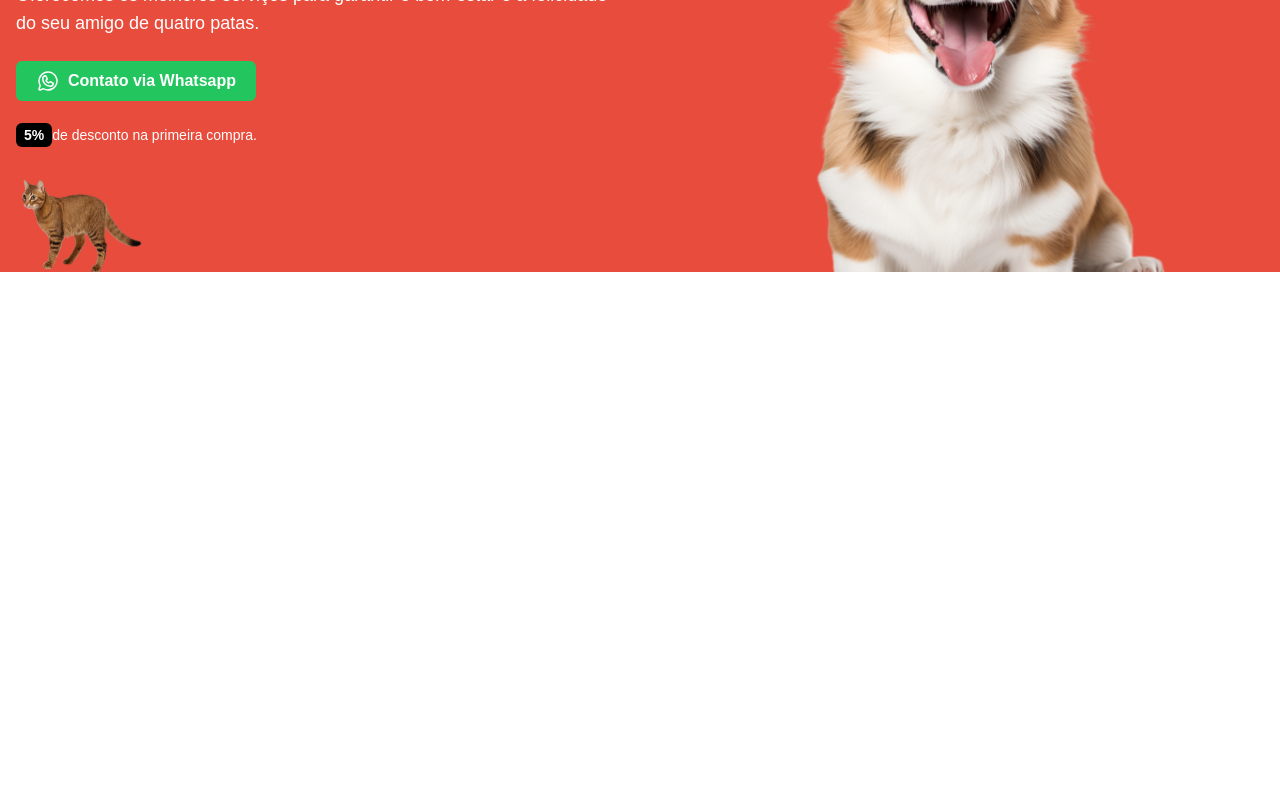
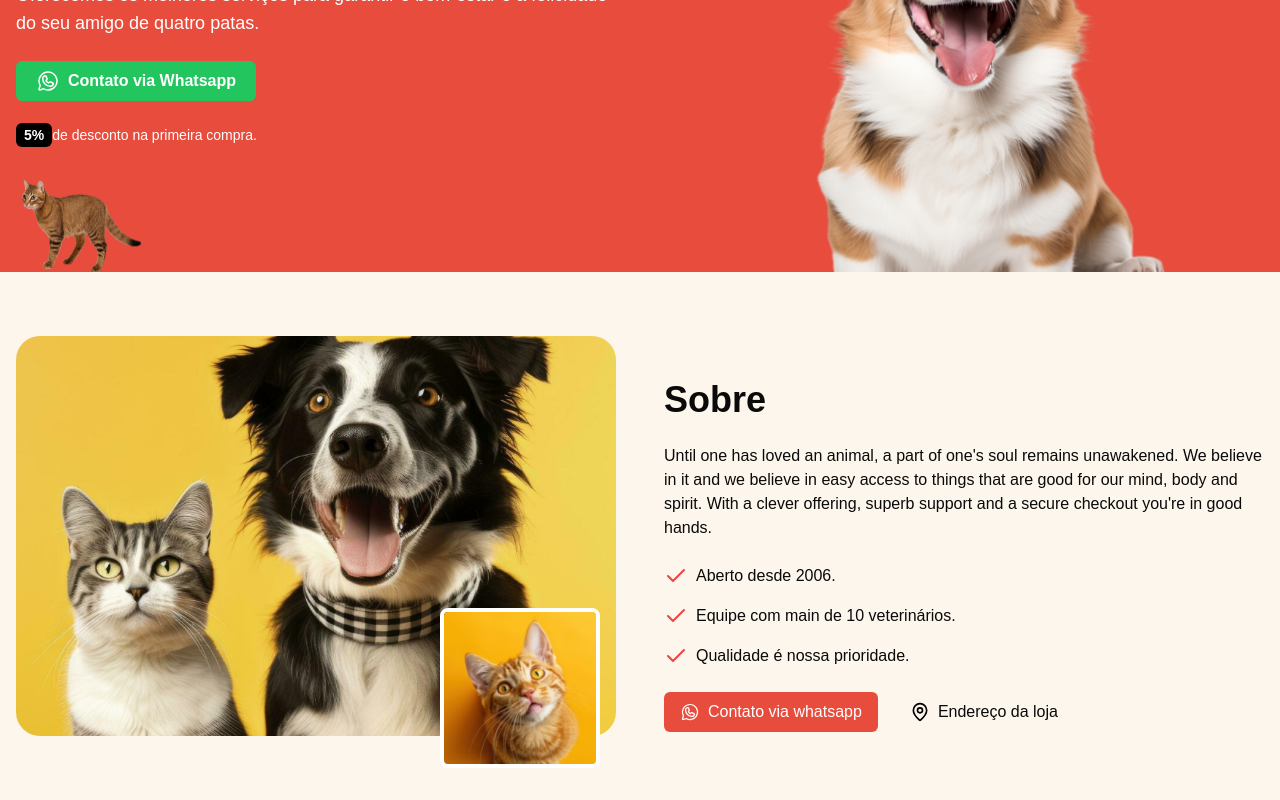
Before and after one commit to bdancost/pet_dev, a Next.js app: page / in a window 1280 px wide. Shown: the part 251-1051 px from the top of the page. Before the commit the page ends 800 px from the top, so only its background shows below. Built offline with nearby package versions, Linux system fonts and the light colour scheme.

Commit message:
Configurando página About

```diff
--- /dev/null
+++ b/src/app/_components/about.tsx
@@ -0,0 +1,82 @@
+import Image from "next/image";
+import about1Img from "../../../public/image/about-1.png";
+import about2Img from "../../../public/image/about-2.png";
+import { Check, MapPin } from "lucide-react";
+import { WhatsappLogo } from "@phosphor-icons/react/dist/ssr";
+
+export function About() {
+  return (
+    <section className="bg-[#FDF6ec] py-16">
+      <div className="container px-4 mx-auto">
+        <div className="grid grid-cols-1 lg:grid-cols-2 gap-12 items-center">
+          <div className="relative">
+            <div className="relative w-full h-[400px] rounded-3xl overflow-hidden">
+              <Image
+                src={about1Img}
+                alt="Foto do cachorro"
+                fill
+                quality={100}
+                className="object-cover hover:scale-110 duration-300"
+                priority
+              />
+            </div>
+
+            <div className="absolute w-40 h-40 right-4 -bottom-8 border-4  overflow-hidden rounded-lg border-white">
+              <Image
+                src={about2Img}
+                alt="Foto do cachorro 2"
+                fill
+                quality={100}
+                priority
+              />
+            </div>
+          </div>
+
+          <div className="space-y-6 mt-10">
+            <h2 className="text-4xl font-bold">Sobre</h2>
+
+            <p>
+              Until one has loved an animal, a part of one's soul remains
+              unawakened. We believe in it and we believe in easy access to
+              things that are good for our mind, body and spirit. With a clever
+              offering, superb support and a secure checkout you're in good
+              hands.
+            </p>
+
+            <ul className="space-y-4">
+              <li className="flex items-center gap-2">
+                <Check className="text-red-500" />
+                Aberto desde 2006.
+              </li>
+              <li className="flex items-center gap-2">
+                <Check className="text-red-500" />
+                Equipe com main de 10 veterinários.
+              </li>
+              <li className="flex items-center gap-2">
+                <Check className="text-red-500" />
+                Qualidade é nossa prioridade.
+              </li>
+            </ul>
+
+            <div className="flex items-center gap-4">
+              <a
+                href="#"
+                className="bg-[#E84C3D] text-white flex items-center justify-center w-fit gap-2 px-4 py-2 rounded-md"
+              >
+                <WhatsappLogo className="w-5 h-5 text-white" />
+                Contato via whatsapp
+              </a>
+              <a
+                href="#"
+                className="flex items-center justify-center w-fit gap-2 px-4 py-2 rounded-md"
+              >
+                <MapPin className="w-5 h-5 text-black" />
+                Endereço da loja
+              </a>
+            </div>
+          </div>
+        </div>
+      </div>
+    </section>
+  );
+}
--- a/src/app/page.tsx
+++ b/src/app/page.tsx
@@ -1,9 +1,11 @@
 import { Hero } from "./_components/hero";
+import { About } from "./_components/about";
 
 export default function Home() {
   return (
     <main>
       <Hero />
+      <About />
     </main>
   );
 }
```
